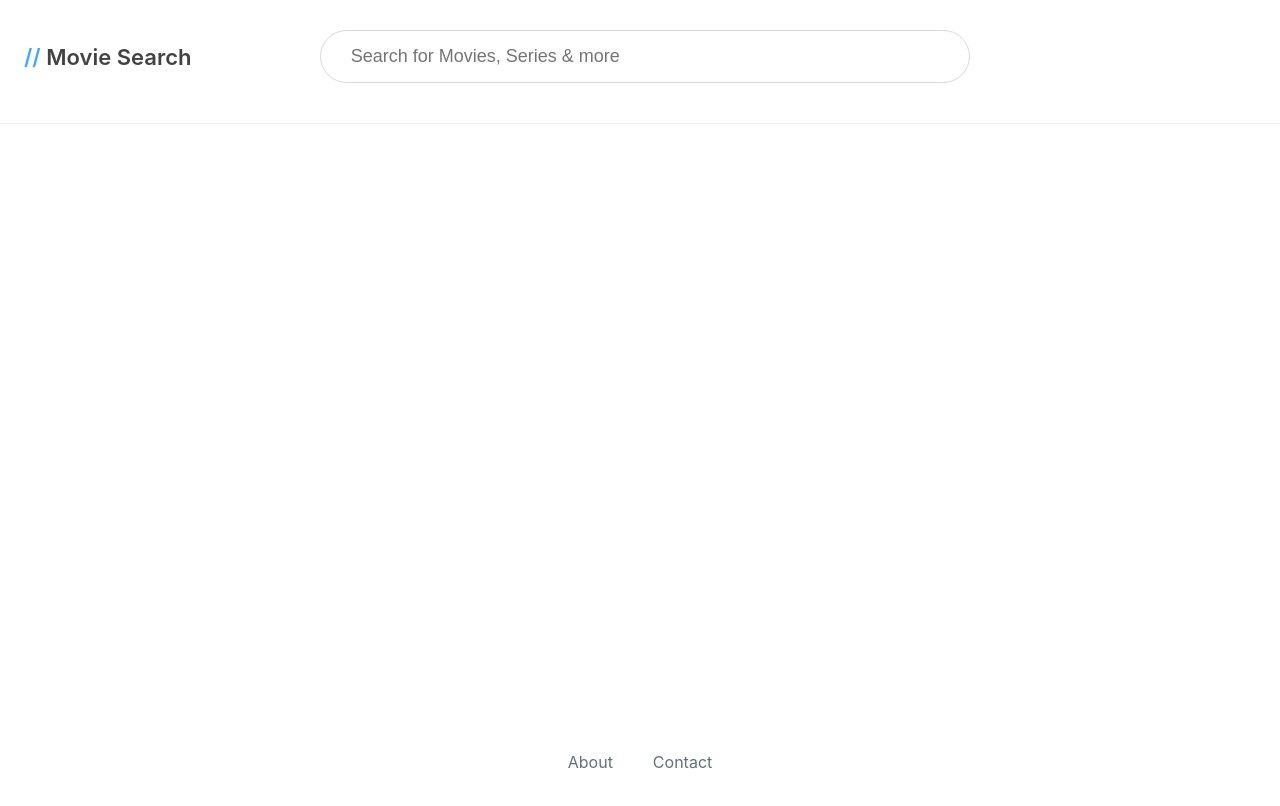
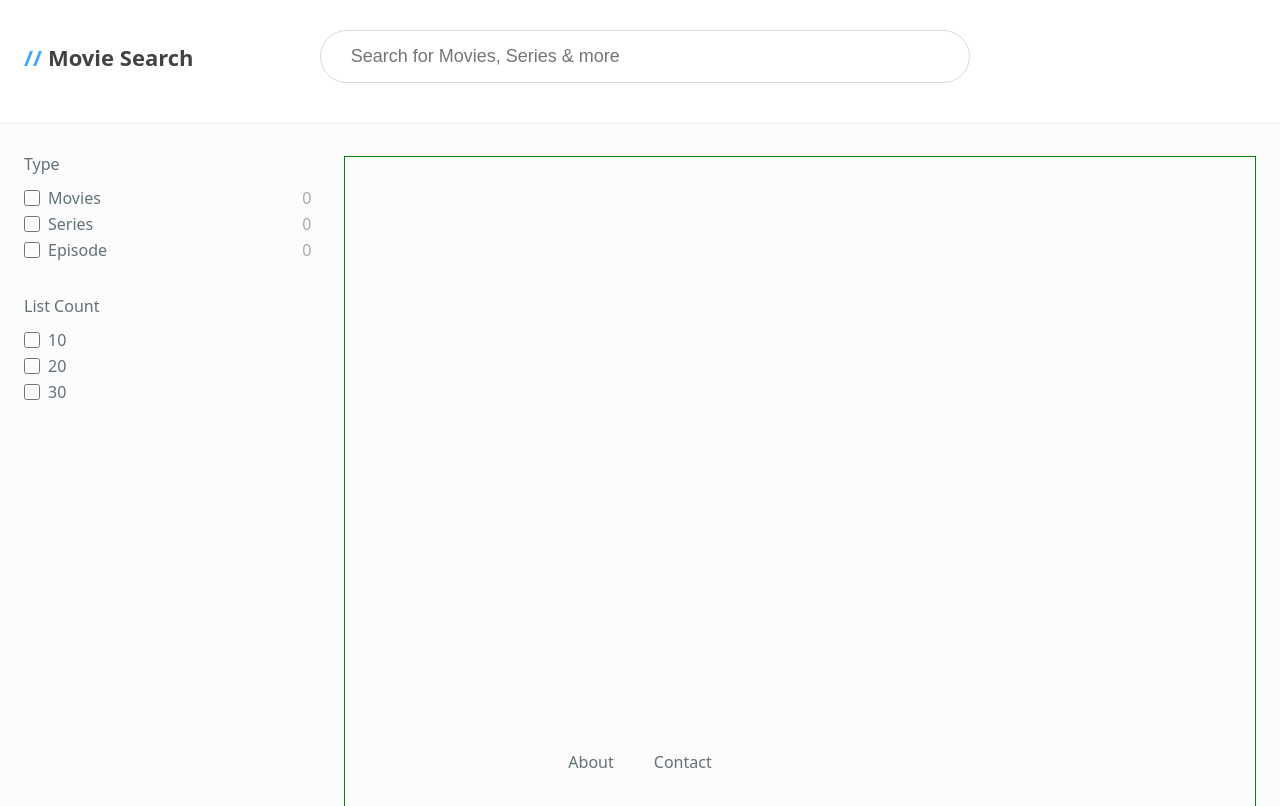
Before and after one commit to Jaeheon-So/movie-search, a React (Vite) app: page /search in a window 1280 px wide. Shown: the top 806 px of the page. Built offline with nearby package versions, Linux system fonts and the light colour scheme.

Commit message:
design: Search 페이지 Side 레이아웃 옵션 마크업

```diff
--- a/src/components/Header.tsx
+++ b/src/components/Header.tsx
@@ -29,9 +29,8 @@ const MyHeader = styled.header`
 `;
 
 const Container = styled.div`
-  max-width: 1300px;
-  margin-left: auto;
-  margin-right: auto;
+  max-width: 1250px;
+  margin: auto;
   display: flex;
   align-items: center;
   padding: 30px 24px 40px;
--- /dev/null
+++ b/src/components/Option.tsx
@@ -0,0 +1,64 @@
+import styled from "styled-components";
+
+type Props = {
+  title: string;
+  options: string[];
+  counts?: number[];
+};
+
+const Option = ({ title, options, counts }: Props) => {
+  const labels = options.map((option, idx) => (
+    <Label key={option}>
+      <InputWrapper>
+        <input type="checkbox" />
+        <div>{option}</div>
+      </InputWrapper>
+      {counts ? <span>{counts[idx]}</span> : null}
+    </Label>
+  ));
+
+  return (
+    <Container>
+      <Title>{title}</Title>
+      <LabelWrapper>{labels}</LabelWrapper>
+    </Container>
+  );
+};
+
+const Container = styled.div``;
+
+const Title = styled.div`
+  margin-bottom: 18px;
+`;
+
+const LabelWrapper = styled.div`
+  display: flex;
+  flex-direction: column;
+  gap: 10px;
+`;
+
+const Label = styled.label`
+  display: flex;
+  justify-content: space-between;
+  align-items: center;
+  input {
+    width: 16px;
+    height: 16px;
+    outline: none;
+    margin: 0;
+  }
+
+  span {
+    color: #a6a9af;
+  }
+`;
+
+const InputWrapper = styled.div`
+  display: flex;
+  align-items: center;
+  gap: 8px;
+`;
+// const Container = styled.div``
+// const Container = styled.div``
+
+export default Option;
--- a/src/global/globalStyles.ts
+++ b/src/global/globalStyles.ts
@@ -8,7 +8,8 @@ ${reset}
     margin:0;
     padding:0;
     /* height:100%; */
-    font-family: 'Pretendard-Regular', "Inter", sans-serif;
+    /* font-family: 'Pretendard-Regular', "Inter", sans-serif; */
+    font-family: system-ui,-apple-system,"Segoe UI",Roboto,"Helvetica Neue","Noto Sans","Liberation Sans",Arial,sans-serif,"Apple Color Emoji","Segoe UI Emoji","Segoe UI Symbol","Noto Color Emoji";
   }
 
   a {
--- a/src/pages/Seach.tsx
+++ b/src/pages/Seach.tsx
@@ -1,13 +1,57 @@
+import styled from "styled-components";
 import Header from "../components/Header";
+import Option from "../components/Option";
 
 type Props = {};
 
 const Seach = ({}: Props) => {
   return (
     <>
-      <Header></Header>
+      <Header />
+      <Main>
+        <Container>
+          <SideLayout>
+            <Option
+              title="Type"
+              options={["Movies", "Series", "Episode"]}
+              counts={[0, 0, 0]}
+            />
+            <Option title="List Count" options={["10", "20", "30"]} />
+          </SideLayout>
+          <MainLayout></MainLayout>
+        </Container>
+      </Main>
     </>
   );
 };
 
+const Main = styled.main`
+  padding-top: 32px;
+  background-color: #fcfcfc;
+`;
+
+const Container = styled.div`
+  max-width: 1250px;
+  margin: auto;
+  display: flex;
+  gap: 32px;
+  height: 3000px;
+  padding: 0 24px;
+`;
+
+const SideLayout = styled.div`
+  width: 24%;
+  /* border: 1px solid blueviolet; */
+  color: #627078;
+  display: flex;
+  flex-direction: column;
+  gap: 40px;
+`;
+
+const MainLayout = styled.div`
+  width: 76%;
+  /* padding-left: 32px; */
+  border: 1px solid green;
+`;
+
 export default Seach;
```
